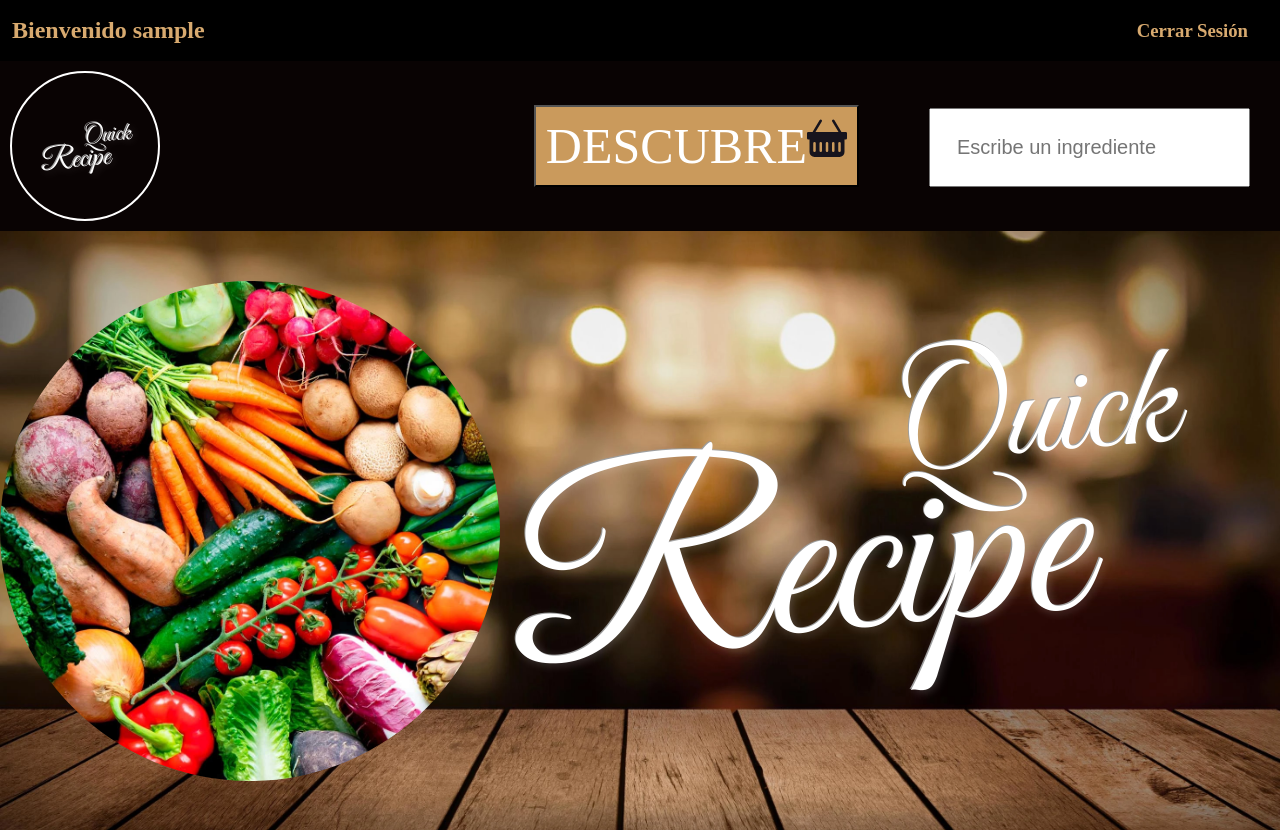
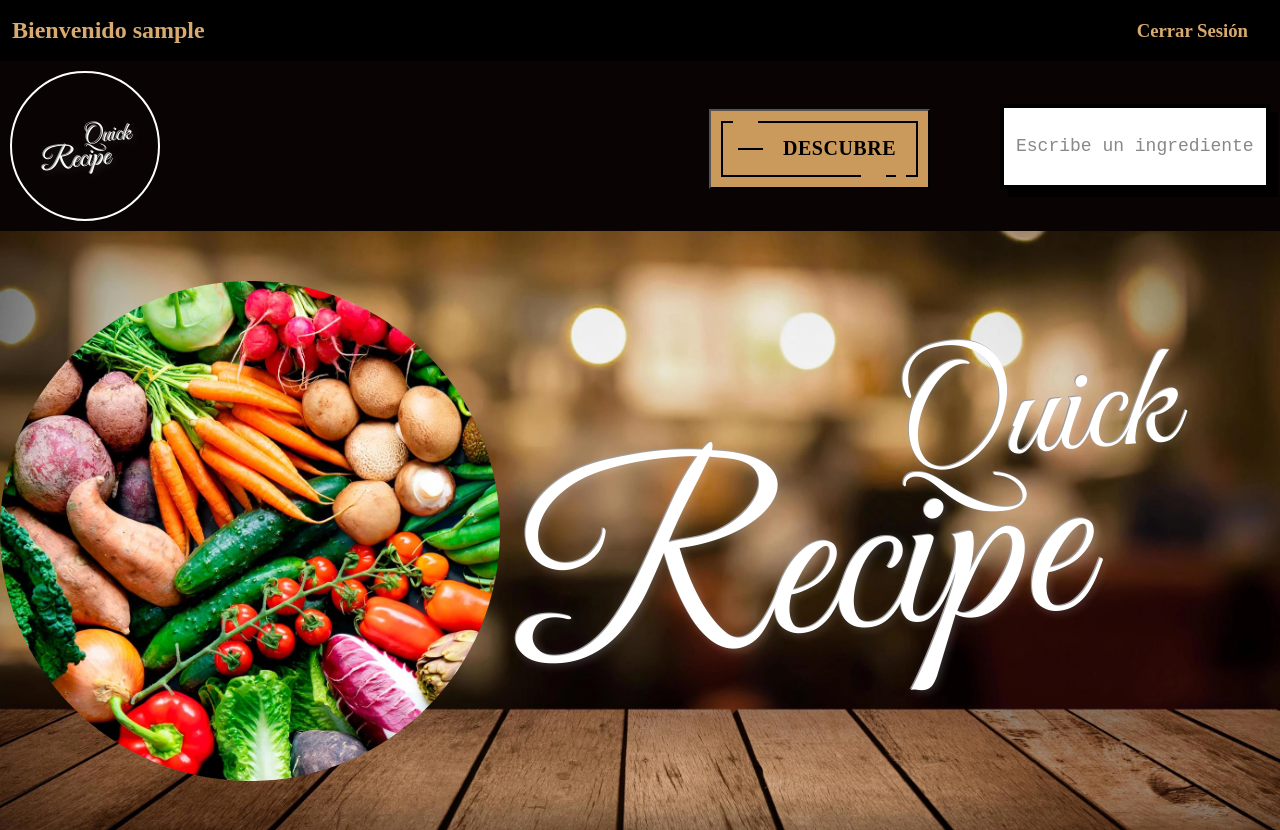
Before and after one commit to Panose-pixel/Quick-Recipe, a Flask app: page /QuickRecipe in a window 1280 px wide. Shown: the top 830 px of the page. Run offline with Flask 3, Linux system fonts and the light colour scheme; the visitor is signed in with stand-in values (Sample User, id 1); some libraries are stand-ins or nearby versions.

Commit message:
QuickRecipe_18/07/2025

```diff
--- a/app.py
+++ b/app.py
@@ -93,7 +93,7 @@ def crear_registro():
 def QuickRecipe():
     recetas = []
     if request.method == "POST":
-        ingrediente = request.form.get("ingrediente")
+        ingrediente = GoogleTranslator(source='es', target='en').translate(request.form.get("ingrediente"))
         url = f"https://www.themealdb.com/api/json/v1/1/search.php?s={ingrediente}"
         response = requests.get(url)
         data = response.json()
--- a/static/Estilos/estilos.css
+++ b/static/Estilos/estilos.css
@@ -171,13 +171,6 @@ body {
 
 /* BUSQUEDA */
 
-.busqueda {
-  padding: 26px;
-  font-size: 20px;
-  color: grey;
-    margin-right: 20px;
-}
-
 .btn-buscar {
   color: white;
   background-color: rgba(255, 255, 255, 0.2);
@@ -476,7 +519,288 @@ footer {
 .comentarios a {
   color: #d8aa6f;
   text-decoration: none;
-  &:hover {
+  &:hover {  .instrucciones {
+    display: none;
+    text-align: justify;
+    text-justify: inter-word;
+    position: absolute;
+    background: black;
+    padding: 15px;
+    border: 1px solid #aaa;
+    border-radius: 8px;
+    box-shadow: 0 0 10px rgba(0, 0, 0, 0.2);
+    z-index: 1;
+    color: white;
+  }
     text-decoration: underline;
   }
 }
+
+/* BOTON DESCUBRE */
+
+.fancy {
+  background-color: transparent;
+  border: 2px solid #000;
+  border-radius: 0;
+  box-sizing: border-box;
+  color: #fff;
+  cursor: pointer;
+  display: inline-block;
+  gap: 40px;
+  font-weight: 700;
+  letter-spacing: 0.05em;
+  margin: 0;
+  outline: none;
+  overflow: visible;
+  padding: 1.25em 2em;
+  position: relative;
+  text-align: center;
+  text-decoration: none;
+  text-transform: none;
+  transition: all 0.3s ease-in-out;
+  user-select: none;
+  font-size: 10px;
+}
+
+.fancy::before {
+  content: " ";
+  width: 1.5625rem;
+  height: 2px;
+  background: black;
+  top: 50%;
+  left: 1.5em;
+  position: absolute;
+  transform: translateY(-50%);
+  transform-origin: center;
+  transition: background 0.3s linear, width 0.3s linear;
+}
+
+.fancy .text {
+  font-size: 20px;
+  line-height: 1.33333em;
+  padding-left: 2em;
+  display: block;
+  text-align: left;
+  transition: all 0.3s ease-in-out;
+  text-transform: uppercase;
+  text-decoration: none;
+  color: black;
+}
+
+.fancy .top-key {
+  height: 2px;
+  width: 1.5625rem;
+  top: -2px;
+  left: 0.625rem;
+  position: absolute;
+  background: #ca9a5c;
+  transition: width 0.5s ease-out, left 0.3s ease-out;
+}
+
+.fancy .bottom-key-1 {
+  height: 2px;
+  width: 1.5625rem;
+  right: 1.875rem;
+  bottom: -2px;
+  position: absolute;
+  background: #ca9a5c;
+  transition: width 0.5s ease-out, right 0.3s ease-out;
+}
+
+.fancy .bottom-key-2 {
+  height: 2px;
+  width: 0.625rem;
+  right: 0.625rem;
+  bottom: -2px;
+  position: absolute;
+  background: #ca9a5c;
+  transition: width 0.5s ease-out, right 0.3s ease-out;
+}
+
+.fancy:hover {
+  color: #ca9a5c;
+  background: black;
+}
+
+.fancy:hover::before {
+  width: 0.9375rem;
+  background: #ca9a5c;
+}
+
+.fancy:hover .text {
+  color: #ca9a5c;
+  padding-left: 1.5em;
+}
+
+.fancy:hover .top-key {
+  left: -2px;
+  width: 0px;
+}
+
+.fancy:hover .bottom-key-1,
+.fancy:hover .bottom-key-2 {
+  right: 0;
+  width: 0;
+}
+
+.barrabusqueda {
+  width: 270px;
+  max-width: 370px;
+  height: 85px;
+  padding: 12px;
+  font-size: 18px;
+  font-family: "Courier New", monospace;
+  color: #000000;
+  background-color: #ffffff;
+  border: 4px solid #000000;
+  border-radius: 0px;
+  outline: none;
+  transition: all 0.3s ease;
+  box-shadow: 8px 8px 0px #000000;
+}
+
+.barrabusqueda::placeholder {
+  color: #888888;
+}
+
+.barrabusqueda:hover {
+  transform: translate(-4px, -4px);
+  box-shadow: 12px 12px 0px #000000;
+}
+
+.barrabusqueda:focus {
+  background-color: #000000;
+  color: #ffffff;
+  border-color: #ffffff;
+  animation: shake 0.5s ease-in-out;
+}
+
+.barrabusqueda:focus::placeholder {
+  color: #ffffff;
+}
+
+@keyframes typing {
+  from {
+    width: 0px;
+  }
+  to {
+    width: 270px;
+  }
+}
+
+@keyframes blink {
+  50% {
+    border-color: transparent;
+  }
+}
+
+.barrabusqueda:focus::after {
+  content: "|";
+  position: absolute;
+  right: 10px;
+  animation: blink 0.7s step-end infinite;
+}
+
+.barrabusqueda:valid {
+  animation: typing 2s steps(30, end);
+}
+
+.input-container {
+  position: relative;
+  width: 270px;
+  max-width: 270px;
+}
+
+@keyframes shake {
+  0% {
+    transform: translateX(0px);
+  }
+  25% {
+    transform: translateX(-5px) rotate(-5deg);
+  }
+  50% {
+    transform: translateX(5px) rotate(5deg);
+  }
+  75% {
+    transform: translateX(-5px) rotate(-5deg);
+  }
+  100% {
+    transform: translateX(0px);
+  }
+}
+
+@keyframes glitch {
+  0% {
+    transform: none;
+    opacity: 1;
+  }
+  7% {
+    transform: skew(-0.5deg, -0.9deg);
+    opacity: 0.75;
+  }
+  10% {
+    transform: none;
+    opacity: 1;
+  }
+  27% {
+    transform: none;
+    opacity: 1;
+  }
+  30% {
+    transform: skew(0.8deg, -0.1deg);
+    opacity: 0.75;
+  }
+  35% {
+    transform: none;
+    opacity: 1;
+  }
+  52% {
+    transform: none;
+    opacity: 1;
+  }
+  55% {
+    transform: skew(-1deg, 0.2deg);
+    opacity: 0.75;
+  }
+  50% {
+    transform: none;
+    opacity: 1;
+  }
+  72% {
+    transform: none;
+    opacity: 1;
+  }
+  75% {
+    transform: skew(0.4deg, 1deg);
+    opacity: 0.75;
+  }
+  80% {
+    transform: none;
+    opacity: 1;
+  }
+  100% {
+    transform: none;
+    opacity: 1;
+  }
+}
+
+.barrabusqueda:not(:placeholder-shown) {
+  animation: glitch 1s linear infinite;
+  font-weight: bold;
+  letter-spacing: 1px;
+  text-shadow: 0px 0px 0px #000000;
+}
+
+.input-container::after {
+  content: "|";
+  position: absolute;
+  right: 10px;
+  top: 50%;
+  transform: translateY(-50%);
+  color: #000000;
+  animation: blink 0.7s step-end infinite;
+}
+
+.barrabusqueda:focus + .input-container::after {
+  color: #ffffff;
+}
--- a/static/js/script.js
+++ b/static/js/script.js
@@ -25,9 +25,16 @@ document.getElementById("btnMenu").addEventListener("click",
 
     });
 
-    function mostrarInstrucciones(elemento) {
-    document.querySelectorAll('.receta').forEach(el => {
-        if (el !== elemento) el.classList.remove('activa');
+
+  function mostrarInstrucciones(elemento) {
+    // Oculta todas las instrucciones
+    document.querySelectorAll(".receta .instrucciones").forEach(el => {
+      if (el !== elemento.querySelector('.instrucciones')) {
+        el.classList.add("oculto");
+      }
     });
 
-    elemento.classList.toggle('activa');}
+    // Alterna la actual
+    const actual = elemento.querySelector(".instrucciones");
+    actual.classList.toggle("oculto");
+  }
--- a/templates/Mipgn.html
+++ b/templates/Mipgn.html
@@ -37,16 +37,21 @@
         </div>
         <div class="acciones-navegacion">
           <button class="btnMenu" id="btnMenu">
-        DESCUBRE
-        <svg xmlns="http://www.w3.org/2000/svg" width="40" height="40" fill="currentColor"
-            class="bi bi-basket-fill" viewBox="0 0 16 16">
-                <path class="imagen-boton"
-                d="M5.071 1.243a.5.5 0 0 1 .858.514L3.383 6h9.234L10.07 1.757a.5.5 0 1 1 .858-.514L13.783 6H15.5a.5.5 0 0 1 .5.5v2a.5.5 0 0 1-.5.5H15v5a2 2 0 0 1-2 2H3a2 2 0 0 1-2-2V9H.5a.5.5 0 0 1-.5-.5v-2A.5.5 0 0 1 .5 6h1.717zM3.5 10.5a.5.5 0 1 0-1 0v3a.5.5 0 0 0 1 0zm2.5 0a.5.5 0 1 0-1 0v3a.5.5 0 0 0 1 0zm2.5 0a.5.5 0 1 0-1 0v3a.5.5 0 0 0 1 0zm2.5 0a.5.5 0 1 0-1 0v3a.5.5 0 0 0 1 0zm2.5 0a.5.5 0 1 0-1 0v3a.5.5 0 0 0 1 0z" />
-        </svg>
+            <div class="fancy">
+              <span class="top-key"></span>
+              <span class="text">DESCUBRE</span>
+              <span class="bottom-key-1"></span>
+              <span class="bottom-key-2"></span>
+            </div>
           </button>
 
           <form method="POST" action="/QuickRecipe">
-        <input class="busqueda" type="text" name="ingrediente" placeholder="Escribe un ingrediente" />
+              <input
+                class="barrabusqueda"
+                name="ingrediente"
+                type="ingrediente"
+                placeholder="Escribe un ingrediente"
+              />
           </form>
         </div>
       </div>
@@ -83,20 +88,23 @@
 <div class="ordenRecetas">
   {% for receta in recetas %}
   <div class="receta" onclick="mostrarInstrucciones(this)">
+    <div class="contenido">
       <h2>{{ receta.strMeal }}</h2>
-        <img class="imgRecetas" src="{{ receta.strMealThumb }}"/>
+      <img class="imgRecetas" src="{{ receta.strMealThumb }}" />
       <p>Categoría: {{ receta.strCategory }}</p>
-        <p class="instrucciones">
-          Instrucciones: <br />
+    </div>
+    <div class="instrucciones oculto">
+      <strong>Instrucciones:</strong>
+      <div class="scroll-texto">
         {{ receta.strInstructions }}
-        </p>
+      </div>
+    </div>
   </div>
   {% endfor %}
 </div>
 {% else %}
 <p>No se encontraron recetas.</p>
 {% endif %}
-
     <div class="detalles-Programadores">
       <div class="container">
         <div class="card">
@@ -138,10 +146,12 @@
     </div>
     <div class="comentarios">
       <h3>
-        <a href="/comentarios">Déjanos un comentario AQUÍ para ayudarnos a mejorar</a>
+        <a href="/comentarios"
+          >Déjanos un comentario AQUÍ para ayudarnos a mejorar</a
+        >
       </h3>
     </div>
-  <hr>
+    <hr />
     <div clas="footer-container">
       <footer class="footer">
         <p>© 2023 QuickRecipe. Todos los derechos reservados.</p>
```
Also changed, not shown: other parts of static/Estilos/estilos.css (+70 -20 lines). Lines whose indentation alone changed are shown as unchanged.
